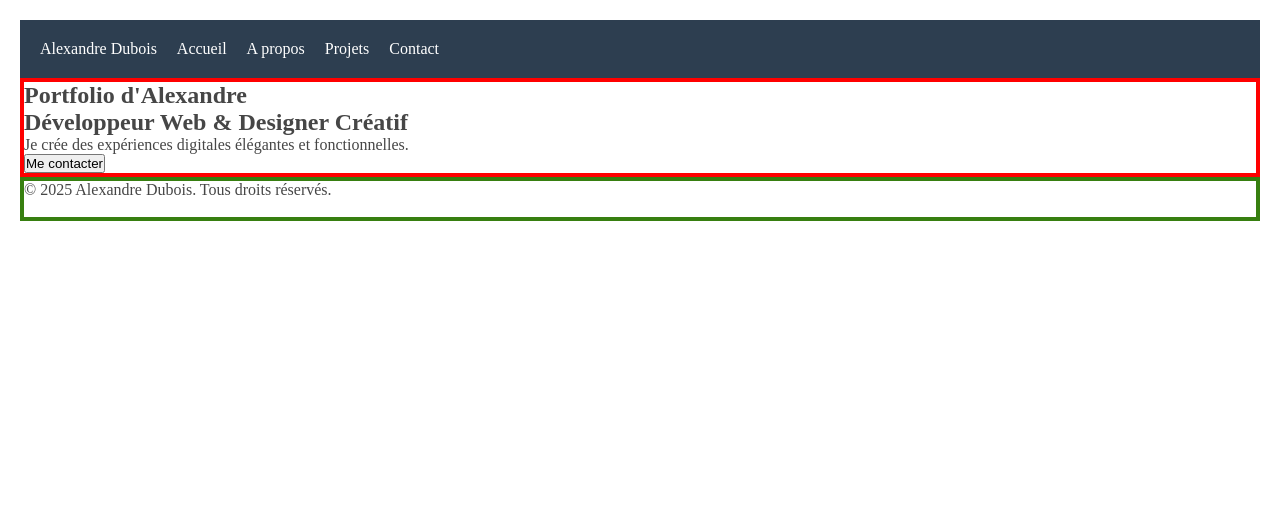
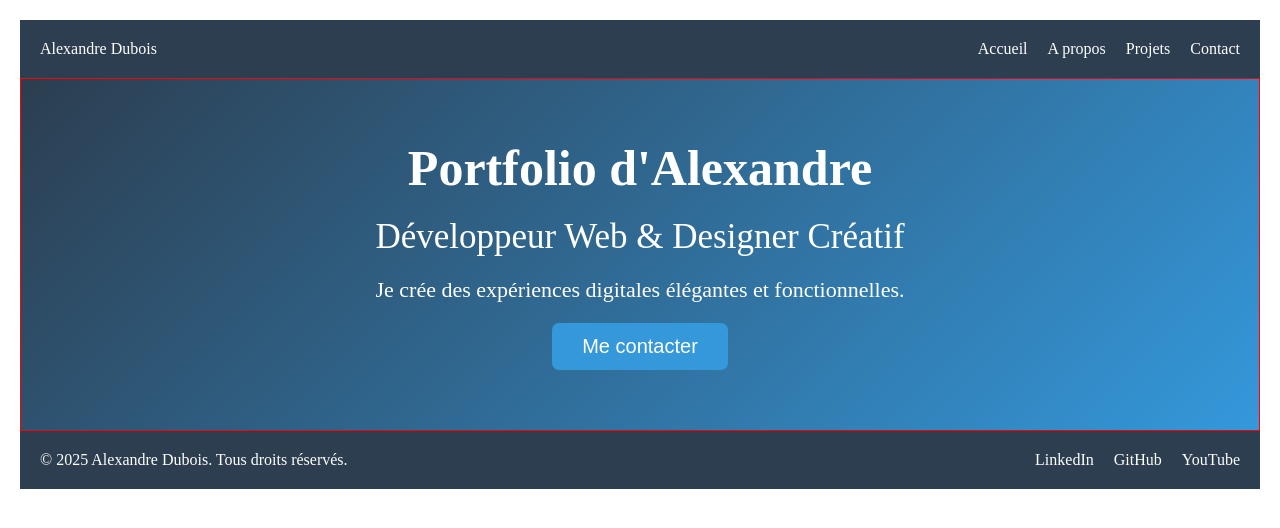
Before and after one commit to NeoNetDev/cforpro, a plain HTML site: page portfolio/index.html in a window 1280 px wide. Drawn offline with Linux system fonts and the light colour scheme.

Commit message:
Add files via upload

```diff
--- a/portfolio/css/portfolio.css
+++ b/portfolio/css/portfolio.css
@@ -35,7 +35,7 @@ a {
 }
 
 /* Après l'affichage du Prébom et du Nom on contraint tous les éléments à être poussés vers la droite.*/
-#identite {
+#identity {
     margin-right: auto;
 }
 
@@ -43,20 +43,55 @@ a {
 MAIN
 ------------------------------------*/
 main {
-    border: solid 4px red;
+    border: solid 1px red;
 }
 
 /*----------------------------------
 SECTION : Présentation
 ------------------------------------*/
- {
-    border: solid 4px red;
+#section-presentation {
+    display: flex;
+    flex-direction: column;
+    align-items: center;
+    gap: 20px;
+    background: linear-gradient(135deg, #2C3E50 0%, #3498DB 100%);
+    color: #ffffff;
+    padding: 60px 40px;
 }
 
+#section-presentation h1 {
+    font-size: 50px;
+}
+
+#section-presentation h2 {
+    font-size: 35px;
+    font-weight: 100;
+}
+
+#section-presentation p {
+    font-size: 22px;
+}
+
+#section-presentation button {
+    padding: 12px 30px;
+    background-color: #3498DB;
+    color: #ffffff;
+    border: none;
+    border-radius: 7px;
+    font-size: 20px;
+}
+
+#section-presentation button:hover {
+    background-color: #19547b;
+}
 
 /*----------------------------------
 FOOTER
 ------------------------------------*/
 footer {
-    border: solid 4px #377f10;
+    display: flex;
+    justify-content: space-between;
+    background-color: #2d3e50;
+    color: #ffffff;
+    padding: 20px;
 }
```
